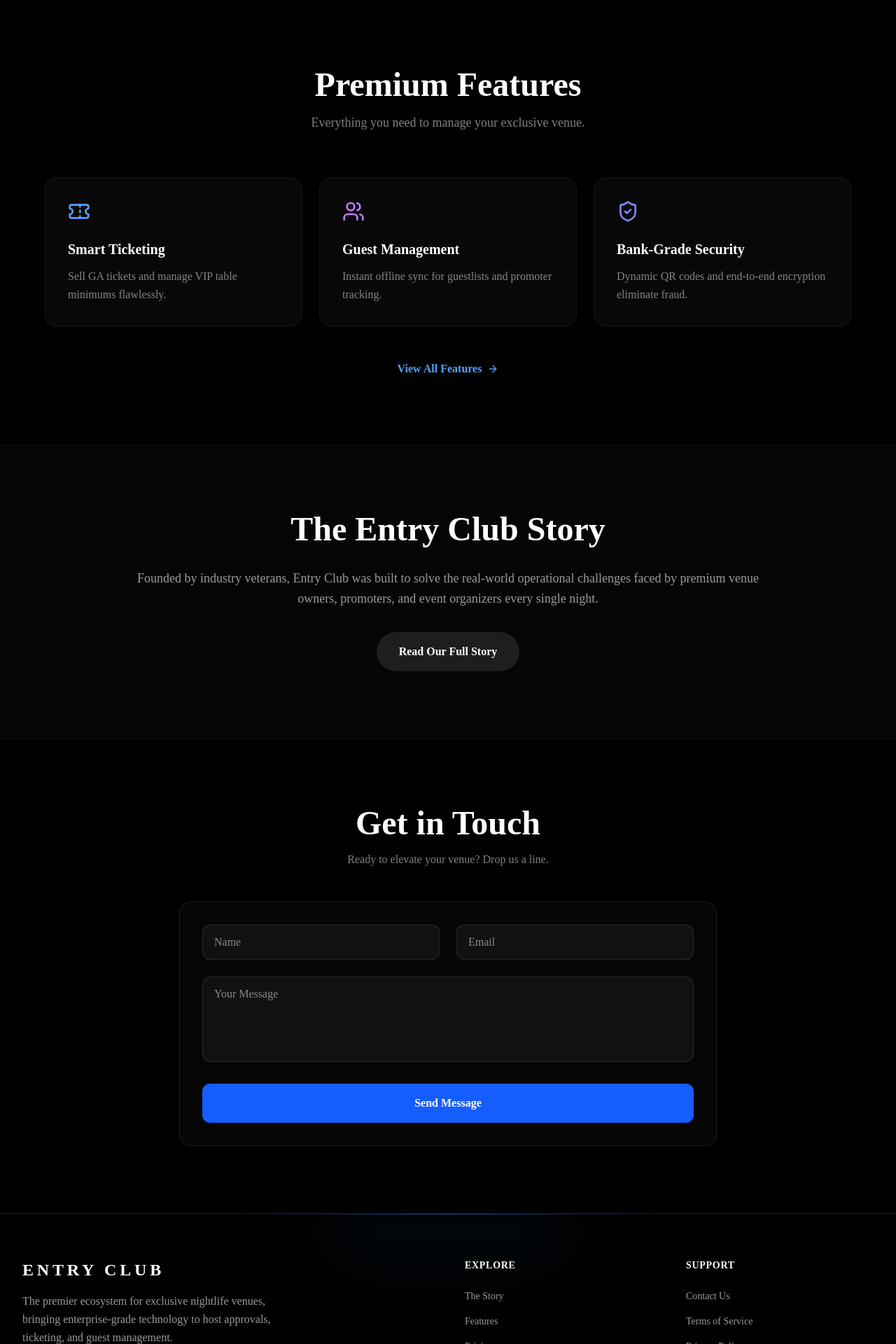
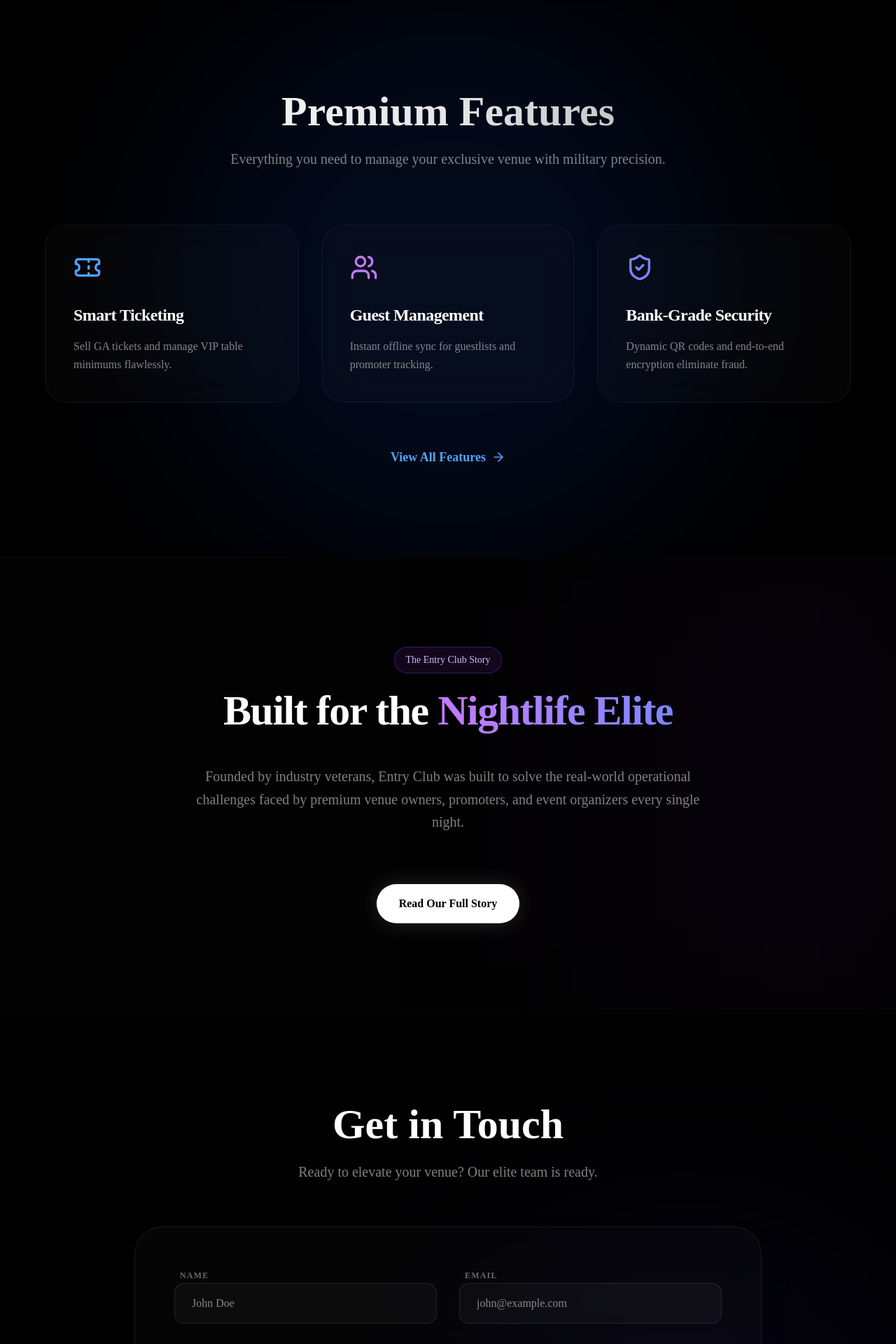
Before and after one commit to jaisdevansh/web-version, a Next.js app: page / in a window 1280 px wide. Shown: the part 880-2800 px from the top of the page at 70% size. Built offline with nearby package versions, Linux system fonts and the light colour scheme.

Commit message:
Redesign homepage sections with premium glassmorphism and animations

```diff
--- a/src/app/page.tsx
+++ b/src/app/page.tsx
@@ -124,69 +124,126 @@ export default function WelcomeScreen() {
 
         {/* Scrolling Sections */}
         {/* Features Preview */}
-        <div className="relative z-20 bg-black py-24 px-6">
-            <div className="max-w-6xl mx-auto">
-                <div className="text-center mb-16">
-                    <h2 className="text-3xl md:text-5xl font-bold text-white mb-4">Premium Features</h2>
-                    <p className="text-white/50 text-lg">Everything you need to manage your exclusive venue.</p>
+        <div className="relative z-20 bg-black py-32 px-6 overflow-hidden">
+            <div className="absolute top-1/2 left-1/2 -translate-x-1/2 -translate-y-1/2 w-[800px] h-[800px] bg-blue-600/10 rounded-full blur-[120px] pointer-events-none" />
+            <div className="max-w-6xl mx-auto relative z-10">
+                <motion.div
+                    initial={{ opacity: 0, y: 20 }}
+                    whileInView={{ opacity: 1, y: 0 }}
+                    viewport={{ once: true }}
+                    className="text-center mb-20"
+                >
+                    <h2 className="text-4xl md:text-6xl font-bold text-transparent bg-clip-text bg-gradient-to-r from-white via-white/90 to-white/60 mb-6">Premium Features</h2>
+                    <p className="text-white/50 text-xl font-light max-w-2xl mx-auto">Everything you need to manage your exclusive venue with military precision.</p>
+                </motion.div>
+                <div className="grid grid-cols-1 md:grid-cols-3 gap-8">
+                    {[
+                        { icon: Ticket, title: "Smart Ticketing", desc: "Sell GA tickets and manage VIP table minimums flawlessly.", color: "text-blue-400", bg: "group-hover:bg-blue-500/10" },
+                        { icon: Users, title: "Guest Management", desc: "Instant offline sync for guestlists and promoter tracking.", color: "text-purple-400", bg: "group-hover:bg-purple-500/10" },
+                        { icon: ShieldCheck, title: "Bank-Grade Security", desc: "Dynamic QR codes and end-to-end encryption eliminate fraud.", color: "text-indigo-400", bg: "group-hover:bg-indigo-500/10" }
+                    ].map((feature, i) => (
+                        <motion.div
+                            key={i}
+                            initial={{ opacity: 0, y: 30 }}
+                            whileInView={{ opacity: 1, y: 0 }}
+                            viewport={{ once: true }}
+                            transition={{ delay: i * 0.1, duration: 0.5 }}
+                            className="group relative p-10 rounded-[2rem] bg-white/[0.02] border border-white/[0.05] hover:border-white/[0.15] hover:-translate-y-2 transition-all duration-500 overflow-hidden backdrop-blur-xl"
+                        >
+                            <div className={`absolute inset-0 opacity-0 transition-opacity duration-500 ${feature.bg}`} />
+                            <div className="relative z-10">
+                                <feature.icon className={`w-10 h-10 ${feature.color} mb-8 transform group-hover:scale-110 transition-transform duration-500`} />
+                                <h3 className="text-2xl font-bold text-white mb-4 tracking-tight">{feature.title}</h3>
+                                <p className="text-white/50 leading-relaxed font-light">{feature.desc}</p>
+                            </div>
+                        </motion.div>
+                    ))}
                 </div>
-                <div className="grid grid-cols-1 md:grid-cols-3 gap-6">
-                    <div className="p-8 rounded-3xl bg-white/[0.03] border border-white/[0.05] hover:bg-white/[0.08] transition-all">
-                        <Ticket className="w-8 h-8 text-blue-400 mb-6" />
-                        <h3 className="text-xl font-bold text-white mb-3">Smart Ticketing</h3>
-                        <p className="text-white/50 leading-relaxed">Sell GA tickets and manage VIP table minimums flawlessly.</p>
-                    </div>
-                    <div className="p-8 rounded-3xl bg-white/[0.03] border border-white/[0.05] hover:bg-white/[0.08] transition-all">
-                        <Users className="w-8 h-8 text-purple-400 mb-6" />
-                        <h3 className="text-xl font-bold text-white mb-3">Guest Management</h3>
-                        <p className="text-white/50 leading-relaxed">Instant offline sync for guestlists and promoter tracking.</p>
-                    </div>
-                    <div className="p-8 rounded-3xl bg-white/[0.03] border border-white/[0.05] hover:bg-white/[0.08] transition-all">
-                        <ShieldCheck className="w-8 h-8 text-indigo-400 mb-6" />
-                        <h3 className="text-xl font-bold text-white mb-3">Bank-Grade Security</h3>
-                        <p className="text-white/50 leading-relaxed">Dynamic QR codes and end-to-end encryption eliminate fraud.</p>
-                    </div>
-                </div>
-                <div className="text-center mt-12">
-                    <Link href="/features" className="text-blue-400 hover:text-blue-300 font-semibold inline-flex items-center">
-                        View All Features <ArrowRight className="w-4 h-4 ml-2" />
+                <motion.div
+                    initial={{ opacity: 0 }}
+                    whileInView={{ opacity: 1 }}
+                    viewport={{ once: true }}
+                    className="text-center mt-16"
+                >
+                    <Link href="/features" className="group inline-flex items-center text-blue-400 hover:text-white font-semibold text-lg transition-colors">
+                        View All Features <ArrowRight className="w-5 h-5 ml-2 transform group-hover:translate-x-1 transition-transform" />
                     </Link>
-                </div>
+                </motion.div>
             </div>
         </div>
 
         {/* About Preview */}
-        <div className="relative z-20 bg-[#050505] py-24 px-6 border-y border-white/5">
-            <div className="max-w-4xl mx-auto text-center space-y-8">
-                <h2 className="text-3xl md:text-5xl font-bold text-white">The Entry Club Story</h2>
-                <p className="text-lg text-white/60 font-light leading-relaxed">
-                    Founded by industry veterans, Entry Club was built to solve the real-world operational challenges faced by premium venue owners, promoters, and event organizers every single night.
-                </p>
-                <Link href="/about" className="inline-block px-8 py-4 bg-white/10 hover:bg-white/20 text-white rounded-full font-semibold transition-all">
-                    Read Our Full Story
-                </Link>
+        <div className="relative z-20 bg-[#020202] py-32 px-6 border-y border-white/[0.02] overflow-hidden">
+            <div className="absolute right-0 top-0 w-1/2 h-full bg-gradient-to-l from-purple-900/10 to-transparent blur-[100px] pointer-events-none" />
+            <div className="max-w-4xl mx-auto text-center relative z-10">
+                <motion.div
+                    initial={{ opacity: 0, scale: 0.95 }}
+                    whileInView={{ opacity: 1, scale: 1 }}
+                    viewport={{ once: true }}
+                    transition={{ duration: 0.7 }}
+                    className="space-y-10"
+                >
+                    <div className="inline-flex items-center px-4 py-2 rounded-full border border-purple-500/30 bg-purple-500/10 text-purple-300 text-sm font-medium mb-4 backdrop-blur-md">
+                        The Entry Club Story
+                    </div>
+                    <h2 className="text-4xl md:text-6xl font-bold text-white tracking-tight leading-tight">
+                        Built for the <span className="text-transparent bg-clip-text bg-gradient-to-r from-purple-400 to-indigo-400">Nightlife Elite</span>
+                    </h2>
+                    <p className="text-xl text-white/50 font-light leading-relaxed max-w-3xl mx-auto">
+                        Founded by industry veterans, Entry Club was built to solve the real-world operational challenges faced by premium venue owners, promoters, and event organizers every single night.
+                    </p>
+                    <Link href="/about" className="inline-block mt-8">
+                        <button className="relative px-8 py-4 bg-white text-black font-bold rounded-full hover:bg-gray-200 transition-all transform hover:scale-105 shadow-[0_0_30px_rgba(255,255,255,0.15)] overflow-hidden group">
+                            <span className="relative z-10">Read Our Full Story</span>
+                            <div className="absolute inset-0 bg-gradient-to-r from-transparent via-white/50 to-transparent -translate-x-full group-hover:animate-shimmer" />
+                        </button>
+                    </Link>
+                </motion.div>
             </div>
         </div>
 
         {/* Contact Form Preview */}
-        <div className="relative z-20 bg-black py-24 px-6">
-            <div className="max-w-3xl mx-auto">
-                <div className="text-center mb-12">
-                    <h2 className="text-3xl md:text-5xl font-bold text-white mb-4">Get in Touch</h2>
-                    <p className="text-white/50">Ready to elevate your venue? Drop us a line.</p>
-                </div>
-                <div className="bg-white/[0.02] border border-white/10 rounded-3xl p-8 backdrop-blur-xl">
-                    <form className="space-y-6" onSubmit={(e) => { e.preventDefault(); alert('Message sent!'); }}>
-                        <div className="grid grid-cols-1 md:grid-cols-2 gap-6">
-                            <input type="text" placeholder="Name" className="w-full bg-white/5 border border-white/10 rounded-xl px-4 py-3 text-white focus:outline-none focus:border-blue-500 transition-colors" />
-                            <input type="email" placeholder="Email" className="w-full bg-white/5 border border-white/10 rounded-xl px-4 py-3 text-white focus:outline-none focus:border-blue-500 transition-colors" />
+        <div className="relative z-20 bg-black py-32 px-6 overflow-hidden">
+            <div className="absolute bottom-0 right-0 w-[600px] h-[600px] bg-indigo-600/10 rounded-full blur-[150px] pointer-events-none" />
+            <div className="max-w-4xl mx-auto relative z-10">
+                <motion.div
+                    initial={{ opacity: 0, y: 20 }}
+                    whileInView={{ opacity: 1, y: 0 }}
+                    viewport={{ once: true }}
+                    className="text-center mb-16"
+                >
+                    <h2 className="text-4xl md:text-6xl font-bold text-white mb-6">Get in Touch</h2>
+                    <p className="text-white/50 text-xl font-light">Ready to elevate your venue? Our elite team is ready.</p>
+                </motion.div>
+                <motion.div
+                    initial={{ opacity: 0, y: 40 }}
+                    whileInView={{ opacity: 1, y: 0 }}
+                    viewport={{ once: true }}
+                    transition={{ delay: 0.2 }}
+                    className="bg-white/[0.02] border border-white/[0.08] rounded-[2.5rem] p-10 md:p-14 backdrop-blur-2xl shadow-2xl relative overflow-hidden group"
+                >
+                    <div className="absolute inset-0 bg-gradient-to-br from-blue-500/5 via-transparent to-purple-500/5 opacity-0 group-hover:opacity-100 transition-opacity duration-700" />
+                    <form className="relative z-10 space-y-8" onSubmit={(e) => { e.preventDefault(); }}>
+                        <div className="grid grid-cols-1 md:grid-cols-2 gap-8">
+                            <div className="space-y-2">
+                                <label className="text-xs font-bold tracking-widest text-white/40 uppercase pl-2">Name</label>
+                                <input type="text" placeholder="John Doe" className="w-full bg-white/[0.03] border border-white/10 rounded-2xl px-6 py-4 text-white focus:outline-none focus:border-blue-500 focus:bg-white/[0.05] transition-all" />
+                            </div>
+                            <div className="space-y-2">
+                                <label className="text-xs font-bold tracking-widest text-white/40 uppercase pl-2">Email</label>
+                                <input type="email" placeholder="john@example.com" className="w-full bg-white/[0.03] border border-white/10 rounded-2xl px-6 py-4 text-white focus:outline-none focus:border-blue-500 focus:bg-white/[0.05] transition-all" />
+                            </div>
                         </div>
-                        <textarea placeholder="Your Message" rows={4} className="w-full bg-white/5 border border-white/10 rounded-xl px-4 py-3 text-white focus:outline-none focus:border-blue-500 transition-colors resize-none"></textarea>
-                        <button type="submit" className="w-full bg-blue-600 hover:bg-blue-500 text-white font-bold py-4 rounded-xl transition-colors">
-                            Send Message
+                        <div className="space-y-2">
+                            <label className="text-xs font-bold tracking-widest text-white/40 uppercase pl-2">Message</label>
+                            <textarea placeholder="Tell us about your venue..." rows={4} className="w-full bg-white/[0.03] border border-white/10 rounded-2xl px-6 py-4 text-white focus:outline-none focus:border-blue-500 focus:bg-white/[0.05] transition-all resize-none"></textarea>
+                        </div>
+                        <button type="submit" className="w-full relative overflow-hidden bg-white text-black font-bold text-lg py-5 rounded-2xl transition-all duration-300 transform hover:-translate-y-1 hover:shadow-[0_10px_40px_rgba(255,255,255,0.2)] group/btn mt-4">
+                            <div className="absolute inset-0 bg-gradient-to-r from-blue-600 to-indigo-600 opacity-0 group-hover/btn:opacity-100 transition-opacity duration-300" />
+                            <span className="relative z-10 group-hover/btn:text-white transition-colors duration-300">Send Transmission</span>
                         </button>
                     </form>
-                </div>
+                </motion.div>
             </div>
         </div>
         </main>
```
